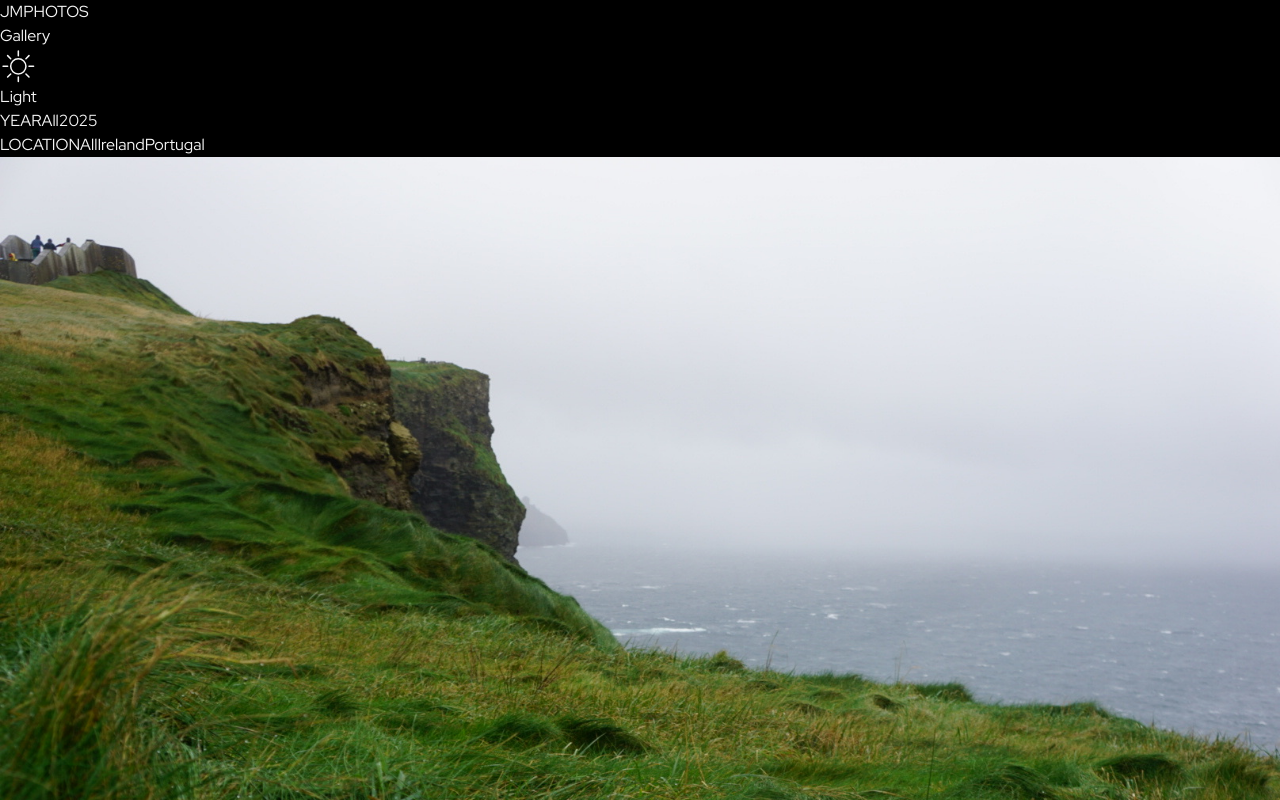
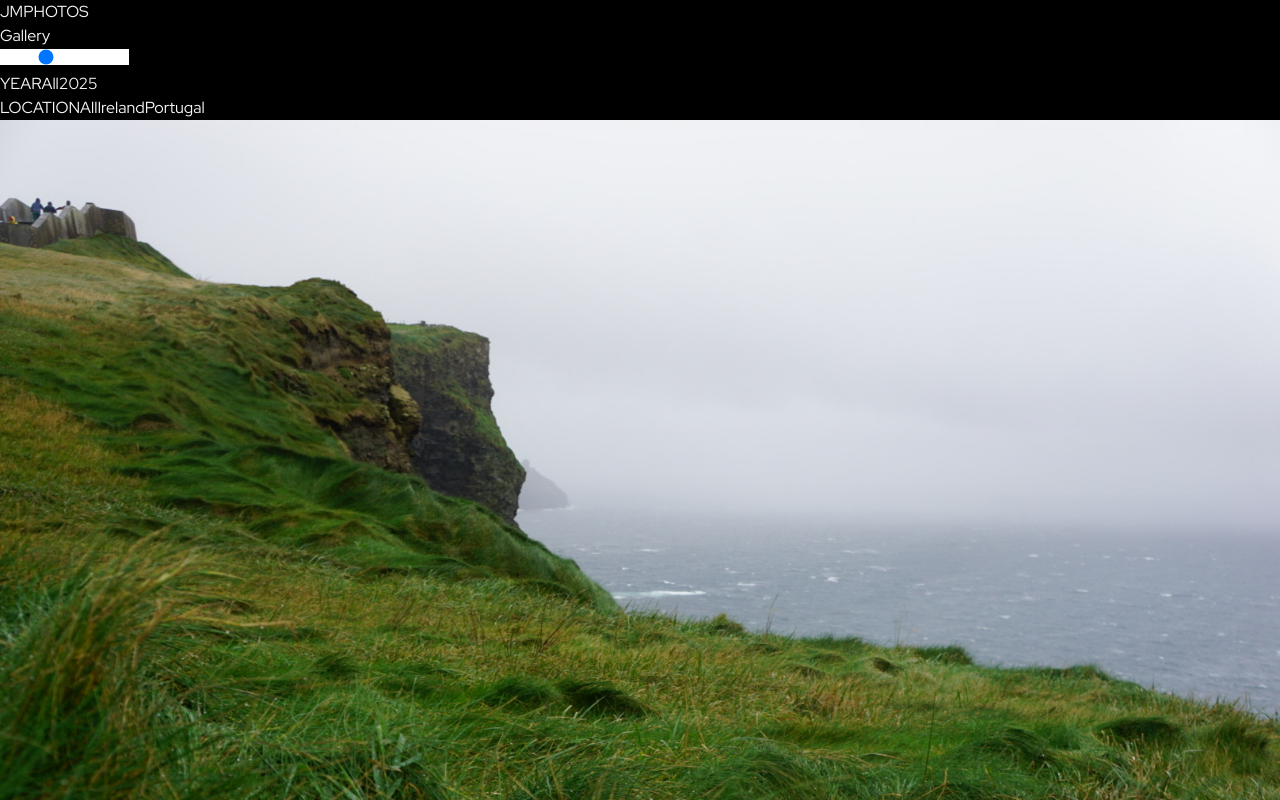
Before and after one commit to samanthacabrera/photofolio, a React (Vite) app: page /photofolio/gallery in a window 1280 px wide. Shown: the top 800 px of the page. Built offline with nearby package versions, Linux system fonts and the light colour scheme.

Commit message:
remove dark/light toggle, replace with layout slider in Header

```diff
--- a/src/App.css
+++ b/src/App.css
@@ -9,19 +9,6 @@ html {
   margin: 0;
   font-family: "Red Hat Display", sans-serif;
   text-transform: uppercase;
-  color: rgb(32, 32, 47);
-  background-color: #fdfdff;
+  background-color: black;
+  color: whitesmoke;
 }
-
-body,
-header,
-select {
-  transition: background-color 300ms ease, color 300ms ease;
-}
-
-html.dark body,
-html.dark header,
-html.dark select {
-  background-color: #000;
-  color: #f5f5f5;
-}
--- a/src/App.jsx
+++ b/src/App.jsx
@@ -1,40 +1,35 @@
-import { useState, useEffect } from "react";
-import { BrowserRouter, Routes, Route, useLocation } from "react-router-dom";
-import { AnimatePresence } from "framer-motion";
+import { useState } from "react";
+import { BrowserRouter, Routes, Route } from "react-router-dom";
+import Header from "./Header";
 import Home from "./Home";
 import Featured from "./Featured";
 import Gallery from "./Gallery";
 import About from "./About";
 
-function AnimatedRoutes({ darkMode, setDarkMode }) {
-  const location = useLocation();
-
-  return (
-    <AnimatePresence mode="wait">
-      <Routes location={location} key={location.pathname}>
-        <Route path="/photofolio/" element={<Home darkMode={darkMode} setDarkMode={setDarkMode} />} />
-        <Route path="/photofolio/featured" element={<Featured darkMode={darkMode} setDarkMode={setDarkMode} />} />
-        <Route path="/photofolio/gallery" element={<Gallery darkMode={darkMode} setDarkMode={setDarkMode} />} />
-        <Route path="/photofolio/about" element={<About darkMode={darkMode} setDarkMode={setDarkMode} />} />
-      </Routes>
-    </AnimatePresence>
-  );
-}
-
 export default function App() {
-  const [darkMode, setDarkMode] = useState(true);
-
-  useEffect(() => {
-    if (darkMode) {
-      document.documentElement.classList.add("dark");
-    } else {
-      document.documentElement.classList.remove("dark");
-    }
-  }, [darkMode]);
+  const [layoutValue, setLayoutValue] = useState(2);
 
   return (
     <BrowserRouter>
-      <AnimatedRoutes darkMode={darkMode} setDarkMode={setDarkMode}/>
+      <Header layoutValue={layoutValue} setLayoutValue={setLayoutValue} />
+      <Routes>
+        <Route
+          path="/photofolio/"
+          element={<Home layoutValue={layoutValue} />}
+        />
+        <Route
+          path="/photofolio/featured"
+          element={<Featured layoutValue={layoutValue} />}
+        />
+        <Route
+          path="/photofolio/gallery"
+          element={<Gallery layoutValue={layoutValue} />}
+        />
+        <Route
+          path="/photofolio/about"
+          element={<About layoutValue={layoutValue}/>}
+        />
+      </Routes>
     </BrowserRouter>
   );
 }
--- a/src/Gallery.jsx
+++ b/src/Gallery.jsx
@@ -1,7 +1,5 @@
 import { useEffect, useMemo, useState } from "react";
-import { motion } from "framer-motion";
 import photos from "./photos";
-import Header from "./Header";
 import ScrollToTop from "./ScrollToTop";
 
 const groupPhotosByLocationAndYear = (items) =>
@@ -12,7 +10,7 @@ const groupPhotosByLocationAndYear = (items) =>
     return acc;
   }, {});
 
-function Gallery({ darkMode, setDarkMode }) {
+function Gallery({ layoutValue }) {
   const [activePhotoIndex, setActivePhotoIndex] = useState(0);
   const [lightboxOpen, setLightboxOpen] = useState(false);
   const [filterLocation, setFilterLocation] = useState("All");
@@ -88,12 +86,16 @@ function Gallery({ darkMode, setDarkMode }) {
     };
   }, [lightboxOpen]);
 
+  const galleryGridMap = {
+    1: "md:grid-cols-1",
+    2: "md:grid-cols-2",
+    3: "md:grid-cols-3",
+    4: "md:grid-cols-4",
+  };
   return (
     <>
-    <Header darkMode={darkMode} setDarkMode={setDarkMode} />
-    <motion.section
+    <section
         id="gallery"
-        initial={{ opacity: 0 }} animate={{ opacity: 1 }} exit={{ opacity: 0 }} transition={{ duration: 0.25 }}
         className="flex flex-col items-center min-h-screen mx-4">
         {/* Filters */}
         <div className="self-start pt-12 px-2 flex flex-col gap-6 text-sm md:text-base">
@@ -139,11 +141,8 @@ function Gallery({ darkMode, setDarkMode }) {
         </div>
 
       <div className="py-12">
-      {sortedGroups.map(({ location, year, photos }, index) => {
-        return (
-          <div key={`${location}-${year}`} >
-            <div className="grid md:grid-cols-2 gap-4 py-2">
-              {photos.map(({ id, src, desc }) => (
+        <div className={`grid gap-4 py-2 ${galleryGridMap[layoutValue]}`} >
+          {flatPhotos.map(({ id, src, desc, location, year }) => (
             <div
               key={id}
               className="relative group cursor-pointer overflow-hidden"
@@ -152,10 +151,10 @@ function Gallery({ darkMode, setDarkMode }) {
               <img
                 src={src}
                 alt={desc}
-                    className="w-full max-h-[90vh] object-cover transition-transform duration-300 group-hover:scale-[101%]"
+                className="w-full h-full object-cover transition-transform duration-300 group-hover:scale-[101%]"
               />
               <div
-                    className="absolute inset-0 bg-black/50 opacity-0 group-hover:opacity-100
+                className="absolute inset-0 bg-black/30 opacity-0 group-hover:opacity-100
                           flex items-center justify-center text-white text-sm md:text-base
                           font-semibold transition-opacity duration-300"
               >
@@ -166,14 +165,10 @@ function Gallery({ darkMode, setDarkMode }) {
           {photos.length % 2 !== 0 && <div />}
         </div>
       </div>
-        );
-      })}
-      </div>
 
       {/* Lightbox */}
       {lightboxOpen && activePhoto && (
-        <motion.div
-          initial={{ opacity: 0 }} animate={{ opacity: 1 }} exit={{ opacity: 0 }} transition={{ duration: 0.25 }}
+        <div
           className="fixed inset-0 z-50 flex items-center justify-center bg-black/80 backdrop-blur-md"
         >
           <img
@@ -196,9 +191,9 @@ function Gallery({ darkMode, setDarkMode }) {
           >
             x
           </button>
-        </motion.div>
+        </div>
       )}
-    </motion.section>
+    </section>
     <ScrollToTop />
     </>
   );
--- a/src/Header.jsx
+++ b/src/Header.jsx
@@ -1,7 +1,7 @@
 import { useState, useEffect, useRef } from "react";
 import { Link, useLocation } from "react-router-dom";
 
-export default function Header({ darkMode, setDarkMode }) {
+export default function Header({ layoutValue, setLayoutValue }) {
   const location = useLocation();
   const [showTitle, setShowTitle] = useState(false);
   const [menuOpen, setMenuOpen] = useState(false);
@@ -17,6 +17,16 @@ export default function Header({ darkMode, setDarkMode }) {
   const currentTitle = pageTitles[location.pathname] || "";
 
   const isHome = location.pathname === "/photofolio/";
+
+  useEffect(() => {
+    if (!isHome) {
+      setShowTitle(true);
+    } else {
+      setShowTitle(false);
+    }
+    setMenuOpen(false);
+  }, [location.pathname, isHome]);
+
 
   useEffect(() => {
     if (!isHome) return setShowTitle(true);
@@ -63,8 +73,9 @@ export default function Header({ darkMode, setDarkMode }) {
   };
 
   return (
-    <header className="sticky top-0 z-50 w-screen h-[8vh] bg-white flex items-center justify-center text-neutral-800 text-[10px] md:text-sm tracking-[0.2em] relative">
-      {(!isHome || showTitle) && (
+  <>
+    {(!isHome || showTitle) && (
+    <header className="sticky top-0 z-50 w-screen h-[5vh] bg-black flex items-center justify-center text-[10px] md:text-sm tracking-[0.2em] relative">
         <div className="absolute left-4">
           <Link
             to="/photofolio/"
@@ -74,7 +85,7 @@ export default function Header({ darkMode, setDarkMode }) {
             <span className="font-medium">JM</span>Photos
           </Link>
         </div>
-      )}
+
 
       {currentTitle && (
         <div
@@ -101,11 +112,7 @@ export default function Header({ darkMode, setDarkMode }) {
           )}
 
           {menuOpen && (
-          <div
-            className={`absolute left-1/2 -translate-x-1/2 top-full mt-4 w-screen h-[95vh] p-8 flex flex-col items-center text-2xl md:text-3xl tracking-[0.15em] font-medium z-50 ${
-              darkMode ? 'bg-black text-white' : 'bg-white text-black'
-            }`}
-          >
+          <div className="absolute left-1/2 -translate-x-1/2 top-full mt-4 w-screen h-[95vh] bg-black p-8 flex flex-col items-center text-2xl md:text-3xl tracking-[0.15em] font-medium z-50" >
               {[
                 { label: "Home", path: "/photofolio/" },
                 { label: "Featured", path: "/photofolio/featured" },
@@ -116,7 +123,7 @@ export default function Header({ darkMode, setDarkMode }) {
                   key={item.label}
                   to={item.path}
                   onClick={handleNavigate}
-                  className="py-4 hover:opacity-50 hover:translate-x-4 transition-all duration-200"
+                  className="py-4 hover:opacity-50 hover:-translate-y-2 transition-all duration-200"
                 >
                   {item.label}
                 </Link>
@@ -134,36 +141,25 @@ export default function Header({ darkMode, setDarkMode }) {
       )}
 
       {(!isHome || showTitle) && (
-        <button
-          onClick={() => setDarkMode(!darkMode)}
-          className="absolute right-4 flex items-center space-x-1 hover:opacity-70 transition-opacity uppercase"
-          aria-label="Toggle dark mode"
-        >
-          {darkMode ? (
-            <>
-              <svg xmlns="http://www.w3.org/2000/svg" className="h-6 w-6" fill="none" viewBox="0 0 24 24" stroke="currentColor">
-                <circle cx="12" cy="12" r="5" strokeWidth="1" />
-                <line x1="12" y1="2" x2="12" y2="5" strokeWidth="1" strokeLinecap="round"/>
-                <line x1="12" y1="19" x2="12" y2="22" strokeWidth="1" strokeLinecap="round"/>
-                <line x1="2" y1="12" x2="5" y2="12" strokeWidth="1" strokeLinecap="round"/>
-                <line x1="19" y1="12" x2="22" y2="12" strokeWidth="1" strokeLinecap="round"/>
-                <line x1="5" y1="5" x2="7" y2="7" strokeWidth="1" strokeLinecap="round"/>
-                <line x1="17" y1="17" x2="19" y2="19" strokeWidth="1" strokeLinecap="round"/>
-                <line x1="5" y1="19" x2="7" y2="17" strokeWidth="1" strokeLinecap="round"/>
-                <line x1="17" y1="7" x2="19" y2="5" strokeWidth="1" strokeLinecap="round"/>
-              </svg>
-              <span className="tracking-[0.2em]">Light</span>
-            </>
-          ) : (
-            <>
-              <svg xmlns="http://www.w3.org/2000/svg" className="h-4 w-4" viewBox="0 0 24 24" fill="none" stroke="currentColor">
-                <path d="M21.752 15.002A9 9 0 1112 3a9.003 9.003 0 009.752 12.002z" />
-              </svg>
-              <span className="tracking-[0.2em]">Dark</span>
-            </>
-          )}
-        </button>
+      <div className="absolute right-4 hidden md:flex items-center space-x-2">
+          <input
+            type="range"
+            min={1}
+            max={4}
+            step={1}
+            value={layoutValue}
+            onChange={(e) => setLayoutValue(Number(e.target.value))}
+            className="w-28 h-1 rounded-full bg-white/50 accent-white cursor-pointer transition-all duration-300 ease-in-out
+                      hover:bg-white/80 focus:outline-none"
+            style={{
+              WebkitAppearance: "none",
+              appearance: "none",
+            }}
+          />
+        </div>
       )}
     </header>
+    )}
+    </>
   );
 }
--- a/src/Home.jsx
+++ b/src/Home.jsx
@@ -1,12 +1,12 @@
 import Gallery from "./Gallery";
 import Hero from "./Hero";
 
-function Home ({ darkMode, setDarkMode }) {
+function Home ({ layoutValue }) {
 
 return (
     <div className="flex flex-col space-y-6">
-        <Hero darkMode={darkMode} setDarkMode={setDarkMode} />
-        <Gallery darkMode={darkMode} setDarkMode={setDarkMode} />
+      <Hero layoutValue={layoutValue} />
+      <Gallery layoutValue={layoutValue} />
     </div>
   );
 }
```
Also changed, not shown: src/About.jsx (+12 -11 lines), src/Featured.jsx (+36 -18 lines), src/Hero.jsx (+11 -28 lines). Lines whose indentation alone changed are shown as unchanged.
